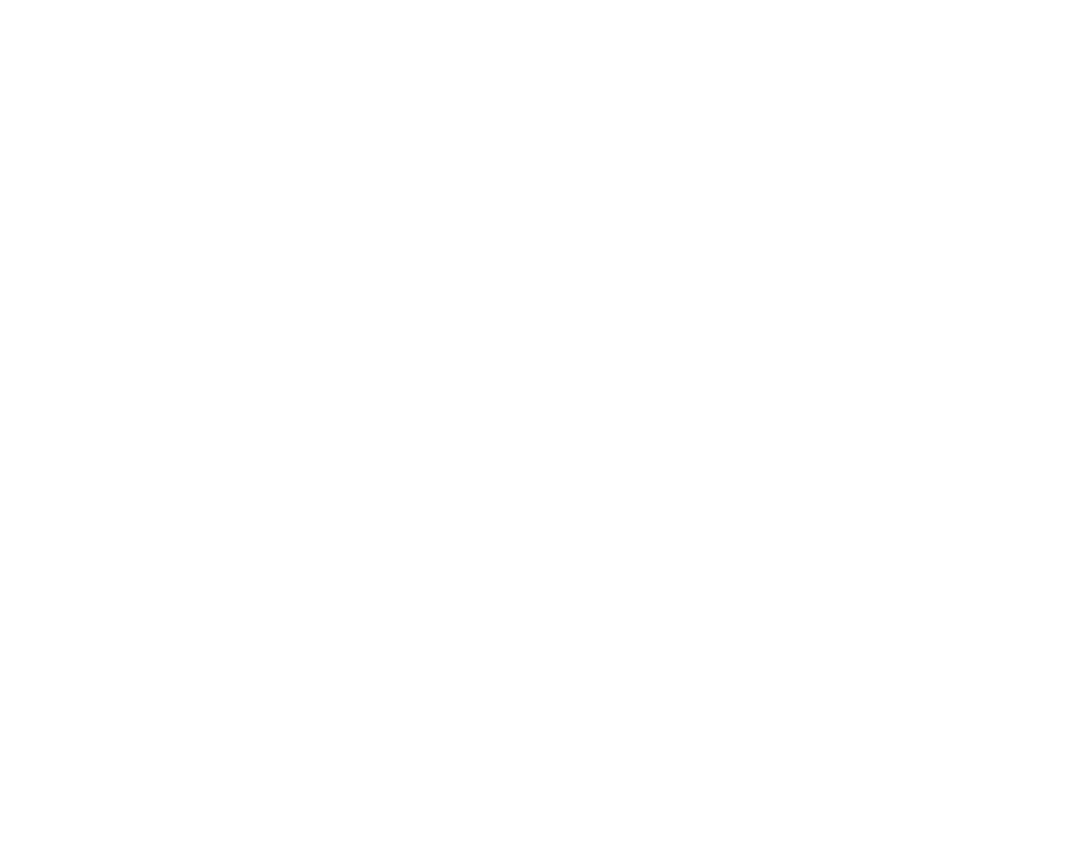
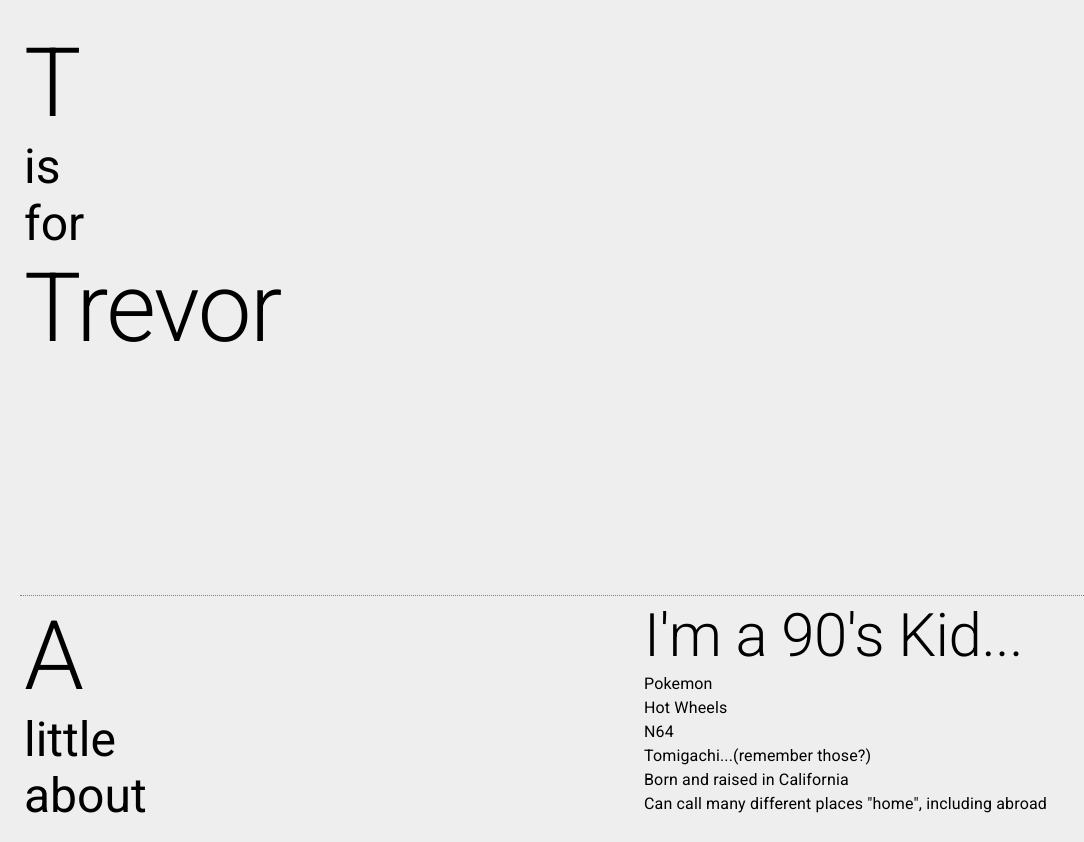
Before and after one commit to Trevor2492/portfolio, a React (Create React App) app: page / in a window 1280 px wide. Shown: the part 200-1042 px from the top of the page, without its empty margins (0-1084 px from the left). Before the commit the page ends 800 px from the top, so only its background shows below. Built offline with nearby package versions, Linux system fonts and the light colour scheme.

Commit message:
started layout

```diff
--- a/package.json
+++ b/package.json
@@ -3,9 +3,11 @@
   "version": "0.1.0",
   "private": true,
   "dependencies": {
+    "@material-ui/core": "^4.11.3",
     "@testing-library/jest-dom": "^5.11.10",
     "@testing-library/react": "^11.2.5",
     "@testing-library/user-event": "^12.8.3",
+    "fontsource-roboto": "^4.0.0",
     "react": "^17.0.2",
     "react-dom": "^17.0.2",
     "react-scripts": "4.0.3",
--- a/public/index.html
+++ b/public/index.html
@@ -3,10 +3,11 @@
   <head>
     <meta charset="utf-8" />
     <link rel="icon" href="%PUBLIC_URL%/favicon.ico" />
+    <link rel="stylesheet" href="https://fonts.googleapis.com/css?family=Roboto:300,400,500,700&display=swap" />
     <meta name="viewport" content="width=device-width, initial-scale=1" />
     <meta name="theme-color" content="#000000" />
     <meta
-      name="description"
+      name="My portfolio"
       content="Web site created using create-react-app"
     />
     <link rel="apple-touch-icon" href="%PUBLIC_URL%/logo192.png" />
@@ -24,7 +25,7 @@
       work correctly both with client-side routing and a non-root public URL.
       Learn how to configure a non-root public URL by running `npm run build`.
     -->
-    <title>React App</title>
+    <title>Trevor's Portfolio</title>
   </head>
   <body>
     <noscript>You need to enable JavaScript to run this app.</noscript>
--- a/src/App.css
+++ b/src/App.css
@@ -1,38 +1,62 @@
 .App {
   text-align: center;
+  background-color: rgb(238, 238, 238);
+  height: 100%;
 }
 
-.App-logo {
-  height: 40vmin;
-  pointer-events: none;
+
+/* This is the class for all Grid items */
+.MuiGrid-item{
+  margin-top: 15px;
+  height: 800px;
+  border-bottom: dotted gray 1px;
 }
 
-@media (prefers-reduced-motion: no-preference) {
-  .App-logo {
-    animation: App-logo-spin infinite 20s linear;
-  }
+.hero{
+  display: flex;
+  flex-direction: column;
+  justify-content: center;
+  align-items: flex-start;
 }
 
-.App-header {
-  background-color: #282c34;
-  min-height: 100vh;
+.about-me{
   display: flex;
   flex-direction: column;
-  align-items: center;
-  justify-content: center;
-  font-size: calc(10px + 2vmin);
-  color: white;
+  justify-content: flex-start;
+  align-items: flex-start;
 }
 
-.App-link {
-  color: #61dafb;
+.kid{
+  display: flex;
+  flex-direction: column;
+  justify-content: flex-start;
+  align-items: flex-start;
 }
 
-@keyframes App-logo-spin {
-  from {
-    transform: rotate(0deg);
-  }
-  to {
-    transform: rotate(360deg);
-  }
+.family{
+  display: flex;
+  flex-direction: column;
+  justify-content: flex-start;
+  align-items: flex-start;
 }
+
+.school{
+  display: flex;
+  flex-direction: column;
+  justify-content: flex-start;
+  align-items: flex-start;
+}
+
+.work{
+  display: flex;
+  flex-direction: column;
+  justify-content: flex-start;
+  align-items: flex-start;
+}
+
+.hmu{
+  display: flex;
+  flex-direction: column;
+  justify-content: flex-start;
+  align-items: flex-start;
+}
--- a/src/App.js
+++ b/src/App.js
@@ -1,10 +1,76 @@
 import './App.css';
+import { Container } from '@material-ui/core';
+import { Typography } from '@material-ui/core';
+import { Grid } from '@material-ui/core';
+import 'fontsource-roboto';
+
 
 function App() {
+
+
+
   return (
-    <div className="App">
-      test
-    </div>
+    <Container className="App" maxWidth='lg'>
+      <Grid container spacing={1}>
+        <Grid item className='hero' xs={12} sm={12} md={12} lg={12}>
+          <Typography variant='h1'>T</Typography>
+          <Typography variant='h3'>is</Typography>
+          <Typography variant='h3'>for</Typography>
+          <Typography variant='h1'>Trevor</Typography>
+        </Grid>
+        <Grid item className='about-me' xs={12} sm={12} md={12} lg={6}>
+          <Typography variant='h1'>A</Typography>
+          <Typography variant='h3'>little</Typography>
+          <Typography variant='h3'>about</Typography>
+          <Typography variant='h1'>Me</Typography>
+        </Grid>
+        <Grid className='kid' item xs={12} sm={12} md={12} lg={6}>
+          <Typography variant='h2'>I'm a 90's Kid...</Typography>
+          <Typography>Pokemon</Typography>
+          <Typography>Hot Wheels</Typography>
+          <Typography>N64</Typography>
+          <Typography>Tomigachi...(remember those?)</Typography>
+          <Typography>Born and raised in California</Typography>
+          <Typography>Can call many different places "home", including abroad</Typography>
+        </Grid>
+        <Grid className='family' item xs={12} sm={12} md={12} lg={6}>
+          <Typography variant='h1'>F</Typography>
+          <Typography variant='h3'>is</Typography>
+          <Typography variant='h3'>for</Typography>
+          <Typography variant='h1'>Family</Typography>
+        </Grid>
+        <Grid item xs={12} sm={12} md={12} lg={6}>
+          Family images...
+        </Grid>
+        <Grid className='school' item xs={12} sm={12} md={12} lg={6}>
+          <Typography variant='h1'>S</Typography>
+          <Typography variant='h3'>is</Typography>
+          <Typography variant='h3'>for</Typography>
+          <Typography variant='h1'>School</Typography>
+        </Grid>
+        <Grid item xs={12} sm={12} md={12} lg={6}>
+          BYU-I / Careerfoundry
+        </Grid>
+        <Grid className='work' item xs={12} sm={12} md={12} lg={6}>
+          <Typography variant='h1'>W</Typography>
+          <Typography variant='h3'>is</Typography>
+          <Typography variant='h3'>for</Typography>
+          <Typography variant='h1'>Work</Typography>
+        </Grid>
+        <Grid item xs={12} sm={12} md={12} lg={6}>
+          Portfolio display of work
+        </Grid>
+        <Grid className='hmu' item xs={12} sm={12} md={12} lg={6}>
+          <Typography variant='h1'>H</Typography>
+          <Typography variant='h3'>is</Typography>
+          <Typography variant='h3'>for</Typography>
+          <Typography variant='h1'>HMU</Typography>
+        </Grid>
+        <Grid item xs={12} sm={12} md={12} lg={6}>
+          Email, LinkedIn, Github, Resume
+        </Grid>
+      </Grid>
+    </Container>
   );
 }
 
```
Also changed, not shown: 1 other file (tests, documents, lock files or other folders).
